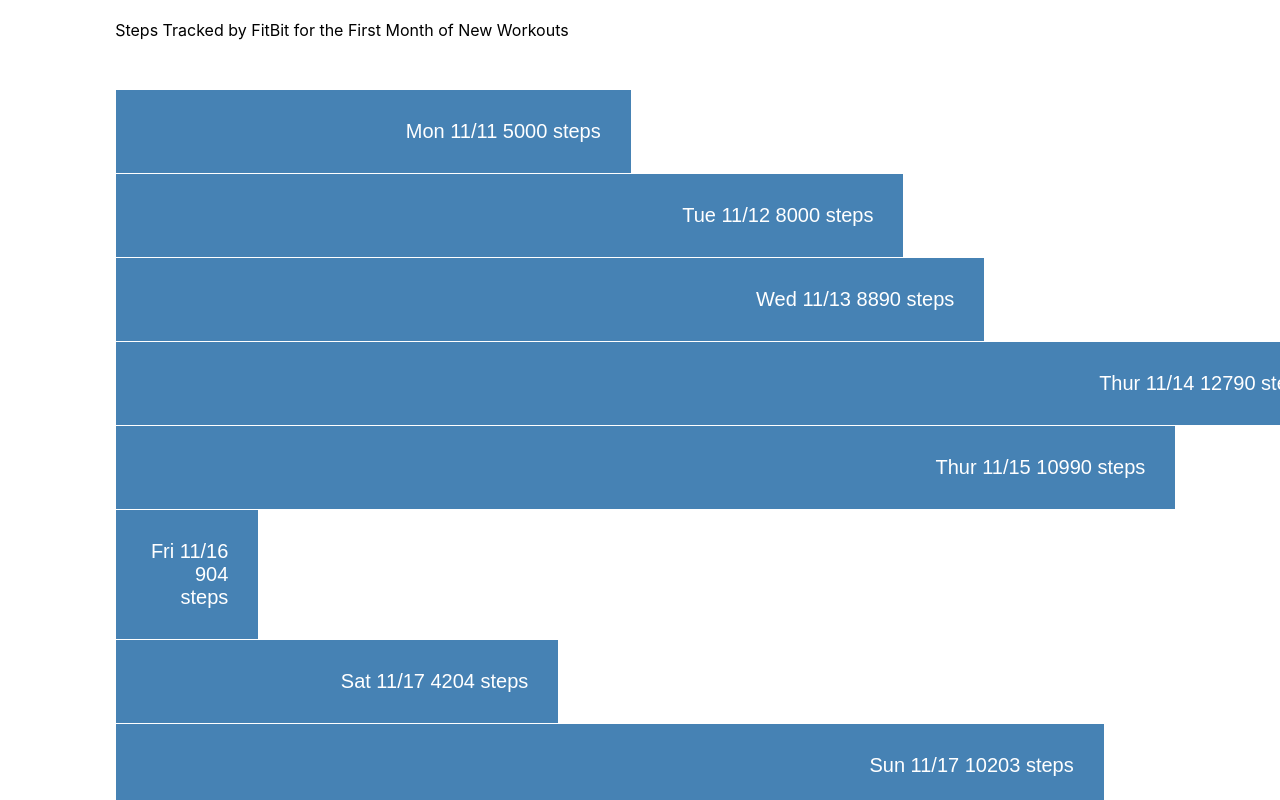
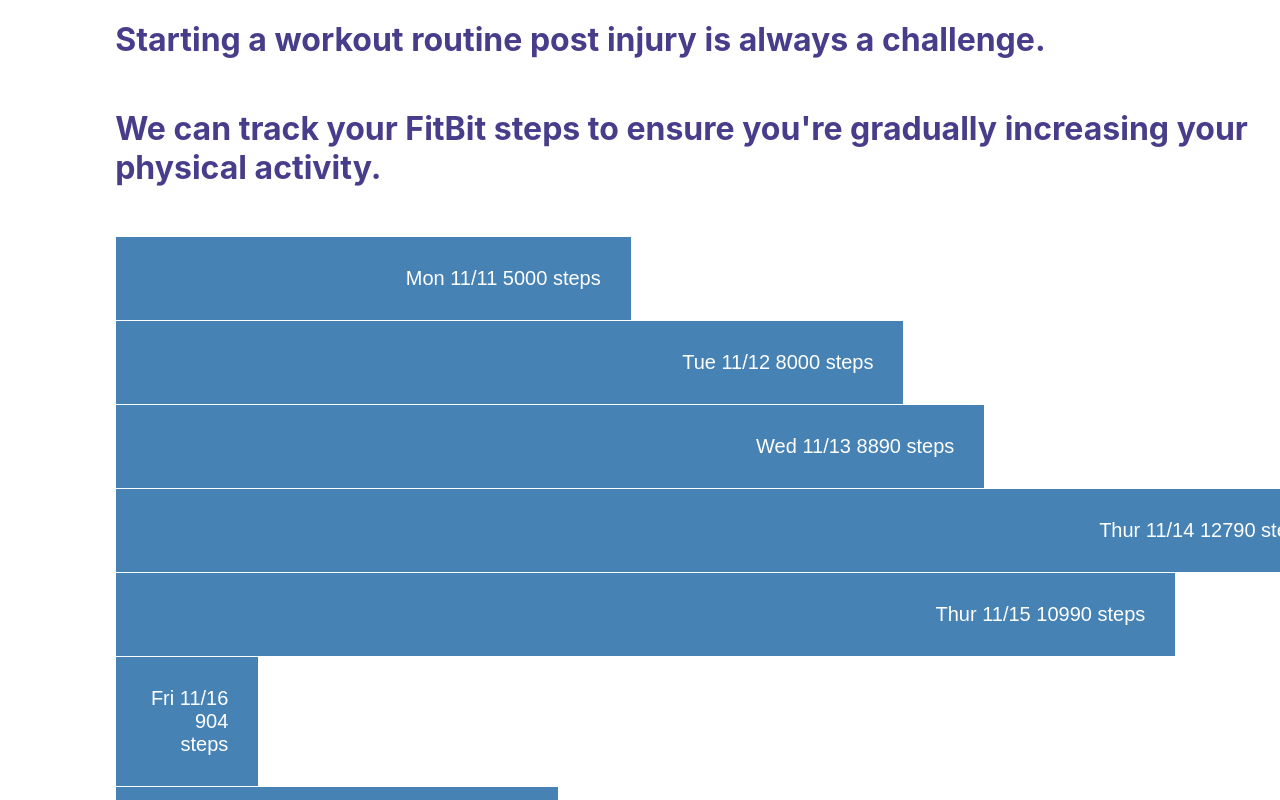
Before and after one commit to latoyaallen/the-first-30-back, a React (Create React App) app: page / in a window 1280 px wide. Shown: the top 800 px of the page. Built offline with nearby package versions, Linux system fonts and the light colour scheme.

Commit message:
Update text

```diff
--- a/src/App.js
+++ b/src/App.js
@@ -11,13 +11,12 @@
     marginBottom: 50,
     cursor: 'pointer',
     color: '#483d8b',
+    width: '90%',
     '@media (min-width: 600px)': {
       marginLeft: '10%',
-      color: 'pink',
     },
     '@media (min-width: 780px)': {
       marginLeft: '9%',
-      color: 'black',
     }
   },
   fitbitStepChart: {
@@ -54,7 +53,8 @@
   render() {
     return (
       <React.Fragment>
-        <p className={css(styles.nameText)}>Steps Tracked by FitBit for the First Month of New Workouts</p>
+        <h1 className={css(styles.nameText)}>Starting a workout routine post injury is always a challenge.</h1>
+        <h1 className={css(styles.nameText)}>We can track  your FitBit steps to ensure you're gradually increasing your physical activity.</h1>
         <div className={css(styles.fitbitStepChart)}>
           <div className="App">
           </div>
```
